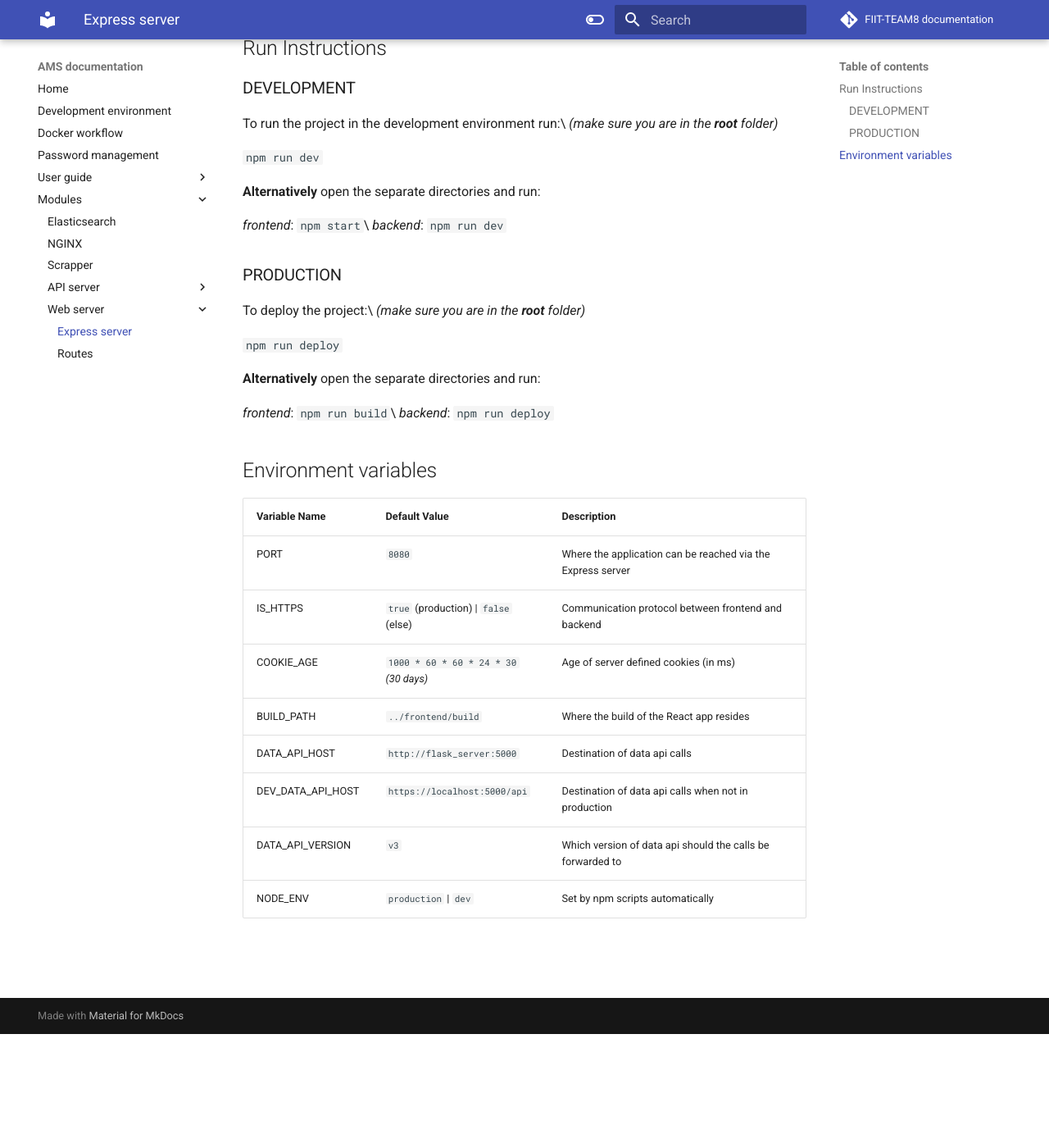
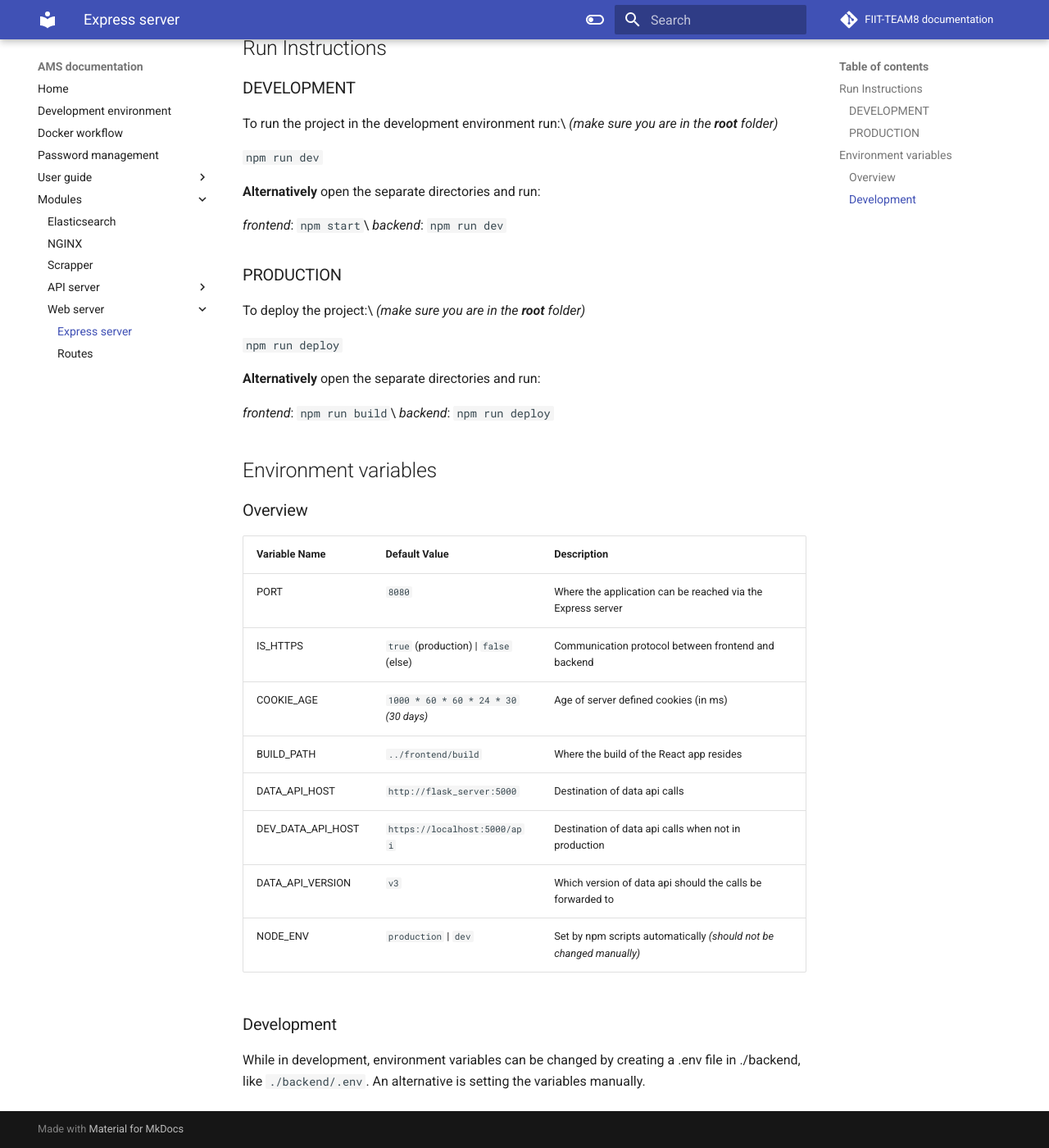
Before and after one commit to FIIT-TEAM8/team_documentation, an MkDocs documentation site: the page built from docs/modules/Web server/express server.md, in a window 1280 px wide and 1400 px high, scrolled down 139 px. Shown: the whole window at 82% size. Built offline with MkDocs 1.6.1 and Material for MkDocs 9.7.7, drawn with Linux system fonts in a browser that asks for light colours; comment, search, counter and statistics services are not loaded.

Commit message:
Update express server.md

```diff
--- a/docs/modules/Web server/express server.md
+++ b/docs/modules/Web server/express server.md
@@ -25,6 +25,8 @@ _(make sure you are in the **root** folder)_
 
 ## Environment variables
 
+### Overview
+
 | Variable Name | Default Value | Description |
 | ------------- | ------------- | ----------- |
 | PORT  | `8080`  | Where the application can be reached via the Express server |
@@ -34,4 +36,9 @@ _(make sure you are in the **root** folder)_
 | DATA_API_HOST | `http://flask_server:5000` | Destination of data api calls |
 | DEV_DATA_API_HOST | `https://localhost:5000/api` | Destination of data api calls when not in production |
 | DATA_API_VERSION | `v3` | Which version of data api should the calls be forwarded to |
-| NODE_ENV | `production` \| `dev` | Set by npm scripts automatically |
+| NODE_ENV | `production` \| `dev` | Set by npm scripts automatically _(should not be changed manually)_ |
+
+### Development
+
+While in development, environment variables can be changed by creating a .env file in ./backend, like `./backend/.env`.
+An alternative is setting the variables manually.
```
